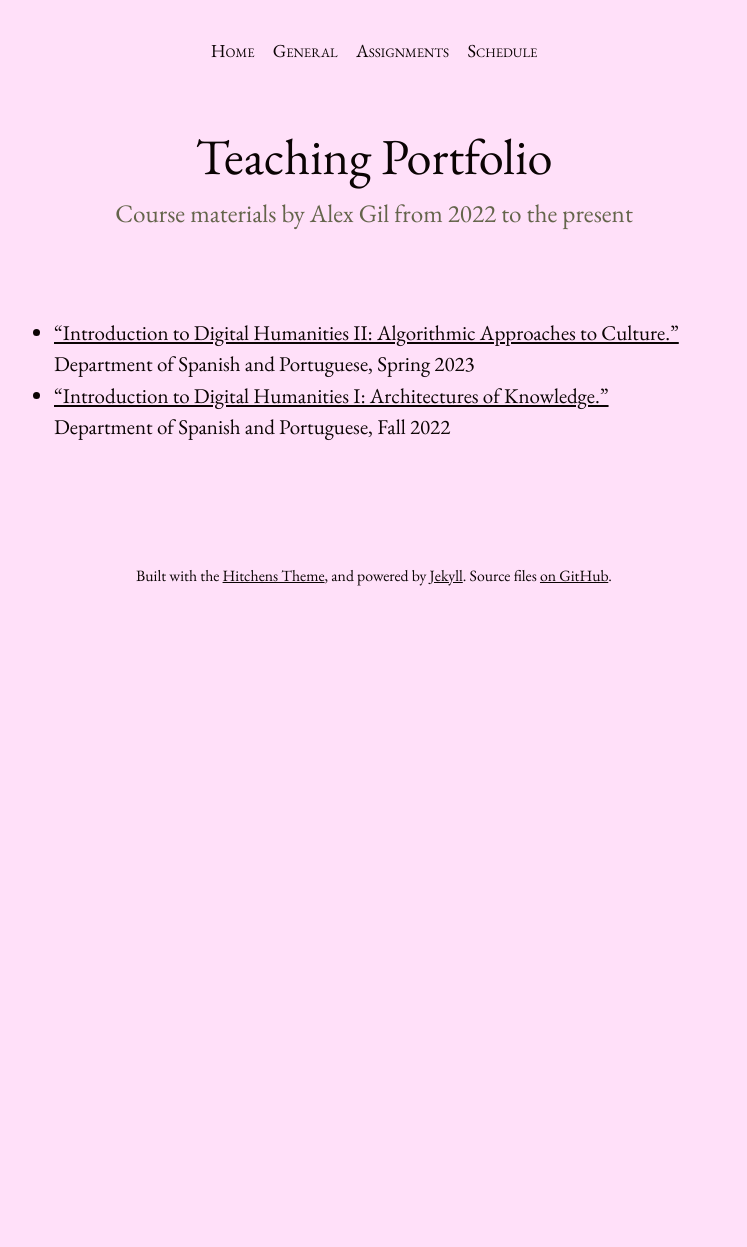
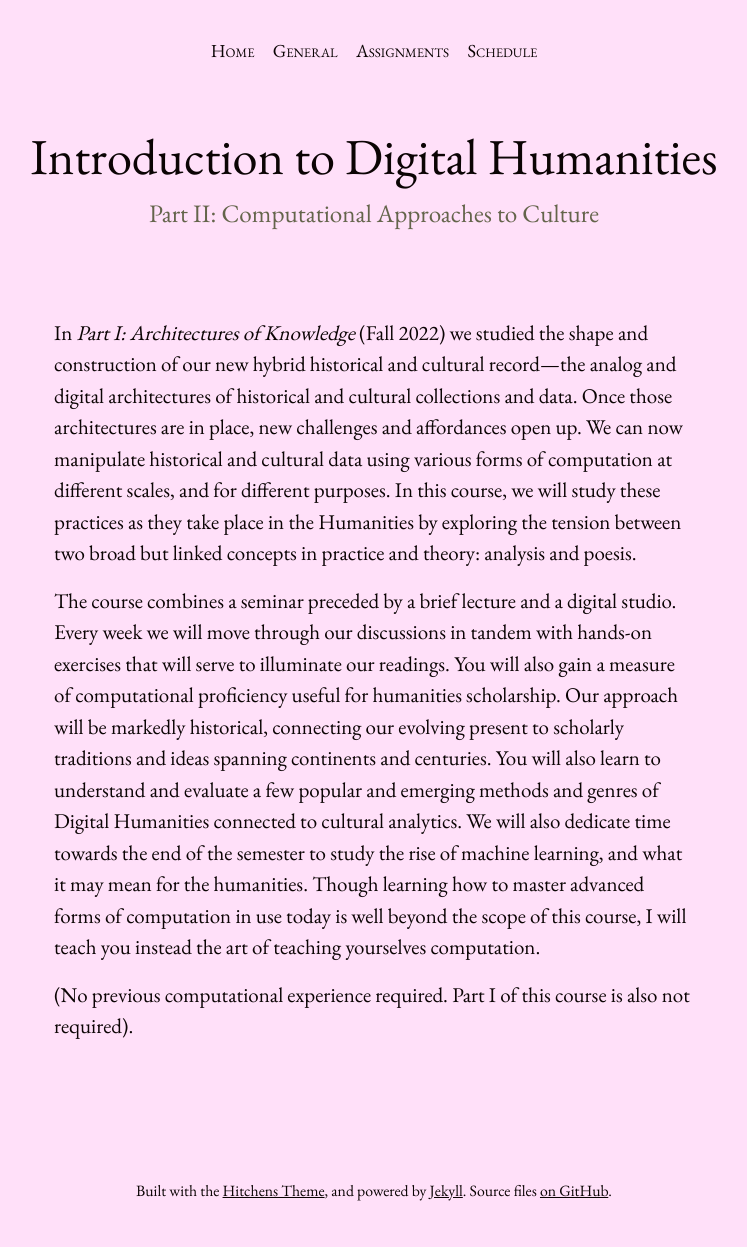
Before and after one commit to elotroalex/s23-intro-dh, a Jekyll site: the page built from index.html, in a window 1280 px wide. Shown: the whole page, without its empty margins (266-1013 px from the left). Built offline with Jekyll 4.4.1, drawn with Linux system fonts in a browser that asks for light colours; before the commit the page ends 900 px from its top, so only the background shows below that.

```diff
--- a/_config.yml
+++ b/_config.yml
@@ -13,11 +13,11 @@
 # you will see them accessed via {{ site.title }}, {{ site.email }}, and so on.
 # You can create any custom variable you would like, and they will be accessible
 # in the templates via {{ site.myvariable }}.
-title: Teaching Portfolio
+title: Intro to DH
 email: alex.gil@yale.edu
 description: >- # this means to ignore newlines until "baseurl:"
-  Links to course materials from 2022 to the present
-baseurl: "" # the subpath of your site, e.g. /blog
+  Course site for Introduction to Digital Humanities, Part II: Algorithmic Approaches to Culture (Spring 2023)
+baseurl: "/s23-intro-dh" # the subpath of your site, e.g. /blog
 url: "https://teaching.elotroalex.com" # the base hostname & protocol for your site, e.g. http://example.com
 icon: /assets/images/icon-512.png
 twitter_username: patdryburgh
--- a/_layouts/home.html
+++ b/_layouts/home.html
@@ -2,28 +2,27 @@
 layout: default
 ---
 
-<header class="site-masthead">
-  {% include menu.html %}
 
-  <h1>Teaching Portfolio</h1>
+  <header class="site-masthead">
+    {% include menu.html %}
 
-  <h2>Course materials by Alex Gil from 2022 to the present</h2>
-</header>
+      <h1>
+        Introduction to Digital Humanities
+      </h1>
+
+      <h2>
+        Part II: Computational Approaches to Culture
+      </h2>
+
+  </header>
 
 <main class="home" id="main" role="main" aria-label="Content">
-  <ul>
-    <li>
-      <a href="http://teaching.elotroalex.com/f22-intro-dh/"
-        >“Introduction to Digital Humanities II: Algorithmic Approaches to
-        Culture.”</a
-      >
-      Department of Spanish and Portuguese, Spring 2023
-    </li>
-    <li>
-      <a href="http://teaching.elotroalex.com/s23-intro-dh/"
-        >“Introduction to Digital Humanities I: Architectures of Knowledge.”</a
-      >
-      Department of Spanish and Portuguese, Fall 2022
-    </li>
-  </ul>
+
+  <p>In <em>Part I: Architectures of Knowledge</em> (Fall 2022) we studied the shape and construction of our new hybrid historical and cultural record—the analog and digital architectures of historical and cultural collections and data. Once those  architectures are in place, new challenges and affordances open up. We can now manipulate historical and cultural data using various forms of computation at different scales, and for different purposes. In this course, we will study these practices as they take place in the Humanities by exploring the tension between two broad but linked concepts in practice and theory: analysis and poesis.</p>
+
+  <p>The course combines a seminar preceded by a brief lecture and a digital studio. Every week we will move through our discussions in tandem with hands-on exercises that will serve to illuminate our readings. You will also gain a measure of computational proficiency useful for humanities scholarship. Our approach will be markedly historical, connecting our evolving present to scholarly traditions and ideas spanning continents and centuries. You will also learn to understand and evaluate a few popular and emerging methods and genres of Digital Humanities connected to cultural analytics. We will also dedicate time towards the end of the semester to study the rise of machine learning, and what it may mean for the humanities. Though learning how to master advanced forms of computation in use today is well beyond the scope of this course, I will teach you instead the art of teaching yourselves computation.</p>
+
+  <p>(No previous computational experience required. Part I of this course is also not required).</p>
+
+
 </main>
```
